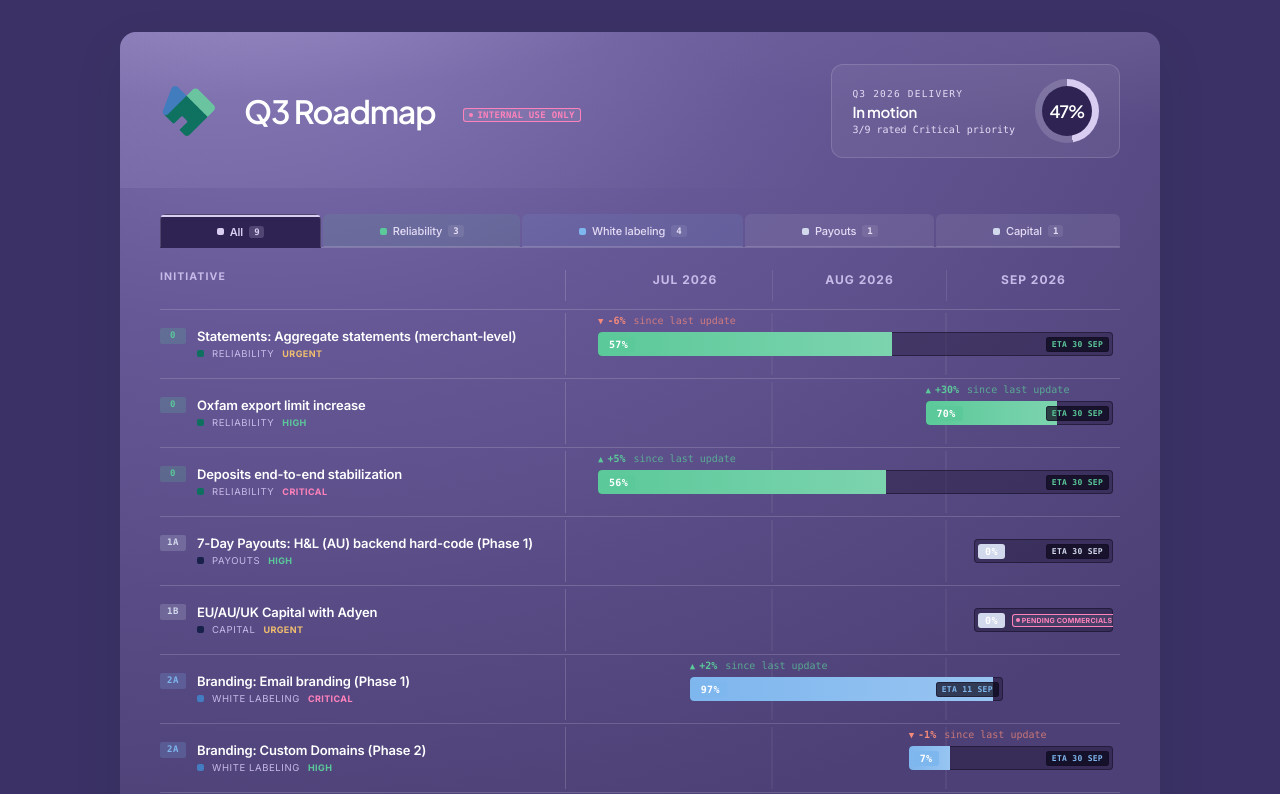
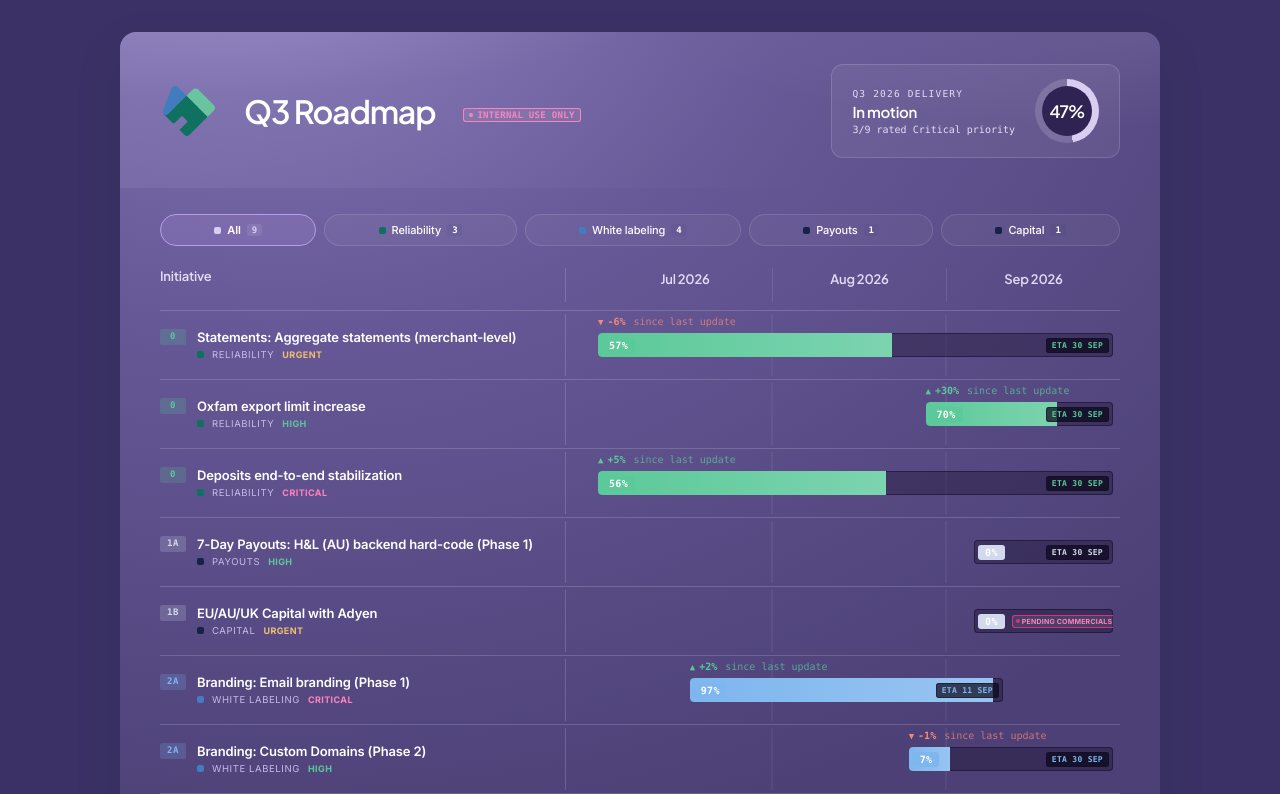
Before and after one commit to valpay-idimitrov/product, a Next.js app: page / in a window 1280 px wide. Shown: the top 794 px of the page. Built offline with nearby package versions, Linux system fonts and the light colour scheme.

Commit message:
purple style and progress update

```diff
--- a/components/CategoryTabs.tsx
+++ b/components/CategoryTabs.tsx
@@ -1,10 +1,5 @@
-'use client';
-
 import { AREA_COLORS } from '@/lib/data';
-import { lightenForDark } from '@/lib/derive';
 import type { Item } from '@/lib/types';
-
-const SNAP = 'cubic-bezier(.22,1,.36,1)';
 
 export default function CategoryTabs({
   items,
@@ -20,9 +15,9 @@ export default function CategoryTabs({
   const names = ['All', ...Object.keys(AREA_COLORS).filter((a) => items.some((it) => it.area === a))];
 
   return (
-    <div style={{ display: 'flex', alignItems: 'stretch', gap: 2, borderBottom: '1px solid var(--row-border)' }}>
+    <div style={{ display: 'flex', alignItems: 'stretch', gap: 8, flexWrap: 'wrap' }}>
       {names.map((name) => {
-        const color = name === 'All' ? accent : lightenForDark(AREA_COLORS[name]);
+        const color = name === 'All' ? accent : AREA_COLORS[name];
         const on = name === active;
         const count = name === 'All' ? items.length : items.filter((it) => it.area === name).length;
         return (
@@ -32,8 +27,7 @@ export default function CategoryTabs({
             title={name}
             style={{
               position: 'relative',
-              flex: '1 1 auto',
-              minWidth: 0,
+              flex: '1 0 auto',
               display: 'flex',
               alignItems: 'center',
               justifyContent: 'center',
@@ -41,43 +35,17 @@ export default function CategoryTabs({
               fontFamily: 'var(--font-body)',
               fontSize: 11,
               letterSpacing: -0.1,
-              padding: '9px 8px 8px',
+              padding: '8px 14px',
               border: '1px solid',
-              borderRadius: '6px 6px 0 0',
+              borderRadius: 999,
               cursor: 'pointer',
               whiteSpace: 'nowrap',
-              transition: `background .2s ${SNAP}, color .2s ${SNAP}, border-color .2s ${SNAP}`,
+              transition: 'background .2s cubic-bezier(.22,1,.36,1), color .2s cubic-bezier(.22,1,.36,1), border-color .2s cubic-bezier(.22,1,.36,1)',
               ...(on
-                ? {
-                    background: 'var(--card-bg)',
-                    color,
-                    borderColor: 'var(--row-border)',
-                    borderBottomColor: 'var(--card-bg)',
-                    marginBottom: -1,
-                    fontWeight: 600,
-                  }
-                : {
-                    background: `color-mix(in srgb, ${color} 10%, transparent)`,
-                    color: 'var(--txt-muted)',
-                    borderColor: 'transparent',
-                    borderBottomColor: 'var(--row-border)',
-                    fontWeight: 500,
-                  }),
+                ? { background: 'rgba(183,156,232,0.18)', color: '#FFFFFF', borderColor: '#B79CE8', fontWeight: 600 }
+                : { background: 'rgba(255,255,255,0.04)', color: '#FFFFFF', borderColor: 'rgba(255,255,255,0.12)', fontWeight: 500 }),
             }}
           >
-            {/* Accent strip sits inside the tab so the border box stays 1px. */}
-            <span
-              style={{
-                position: 'absolute',
-                top: 0,
-                left: 0,
-                right: 0,
-                height: 2,
-                borderRadius: '6px 6px 0 0',
-                background: on ? color : 'transparent',
-                transition: `background .2s ${SNAP}`,
-              }}
-            />
             <span style={{ width: 7, height: 7, borderRadius: 2, flex: '0 0 auto', background: color }} />
             <span style={{ overflow: 'hidden', textOverflow: 'ellipsis', whiteSpace: 'nowrap' }}>{name}</span>
             <span
@@ -87,10 +55,10 @@ export default function CategoryTabs({
                 fontWeight: 700,
                 padding: '1px 5px',
                 borderRadius: 3,
-                transition: `all .2s ${SNAP}`,
+                transition: 'all .2s cubic-bezier(.22,1,.36,1)',
                 ...(on
-                  ? { background: `color-mix(in srgb, ${color} 20%, transparent)`, color }
-                  : { background: 'rgba(255,255,255,.08)' }),
+                  ? { background: `color-mix(in srgb, ${color} 12%, transparent)`, color }
+                  : { background: 'rgba(23,33,74,.05)' }),
               }}
             >
               {count}
--- a/components/Roadmap.tsx
+++ b/components/Roadmap.tsx
@@ -74,11 +74,11 @@ export default function Roadmap() {
               display: 'flex',
               alignItems: 'center',
               padding: '0 20px 18px 0',
-              fontSize: 10.5,
-              fontWeight: 700,
-              letterSpacing: 1.1,
-              textTransform: 'uppercase',
-              color: 'var(--txt-faint)',
+              fontFamily: 'var(--font-display)',
+              fontSize: 13,
+              fontWeight: 600,
+              letterSpacing: -0.2,
+              color: 'var(--txt-muted)',
               borderRight: '1px solid var(--row-border)',
             }}
           >
@@ -94,11 +94,11 @@ export default function Roadmap() {
                   justifyContent: 'center',
                   minHeight: 30,
                   paddingBottom: 12,
-                  fontSize: 12,
-                  fontWeight: 700,
-                  letterSpacing: 1,
-                  textTransform: 'uppercase',
-                  color: 'var(--txt-faint)',
+                  fontFamily: 'var(--font-display)',
+                  fontSize: 13,
+                  fontWeight: 600,
+                  letterSpacing: -0.2,
+                  color: 'var(--txt-muted)',
                   borderLeft: i === 0 ? 'none' : '1px solid var(--grid-col)',
                 }}
               >
--- a/components/TimelineRow.tsx
+++ b/components/TimelineRow.tsx
@@ -279,7 +279,7 @@ export default function TimelineRow({
                       alignItems: 'center',
                       gap: 2,
                       background: 'rgba(255,255,255,0.08)',
-                      boxShadow: 'inset 0 0 0 1px #FF82BB',
+                      boxShadow: 'inset 0 0 0 1px #D6337F',
                       fontSize: 7,
                       fontWeight: 800,
                       textTransform: 'uppercase',
@@ -288,7 +288,7 @@ export default function TimelineRow({
                       whiteSpace: 'nowrap',
                     }}
                   >
-                    <span style={{ width: 4, height: 4, borderRadius: 999, flex: '0 0 auto', background: '#FF82BB' }} />
+                    <span style={{ width: 4, height: 4, borderRadius: 999, flex: '0 0 auto', background: '#D6337F' }} />
                     {item.noteShort}
                   </span>
                 ) : (
@@ -377,7 +377,7 @@ export default function TimelineRow({
                     alignItems: 'center',
                     gap: 2,
                     background: 'rgba(255,255,255,0.08)',
-                    boxShadow: 'inset 0 0 0 1px #FF82BB',
+                    boxShadow: 'inset 0 0 0 1px #D6337F',
                     fontSize: 7,
                     fontWeight: 800,
                     textTransform: 'uppercase',
@@ -386,7 +386,7 @@ export default function TimelineRow({
                     whiteSpace: 'nowrap',
                   }}
                 >
-                  <span style={{ width: 4, height: 4, borderRadius: 999, flex: '0 0 auto', background: '#FF82BB' }} />
+                  <span style={{ width: 4, height: 4, borderRadius: 999, flex: '0 0 auto', background: '#D6337F' }} />
                   {item.noteShort}
                 </span>
               ) : (
```
